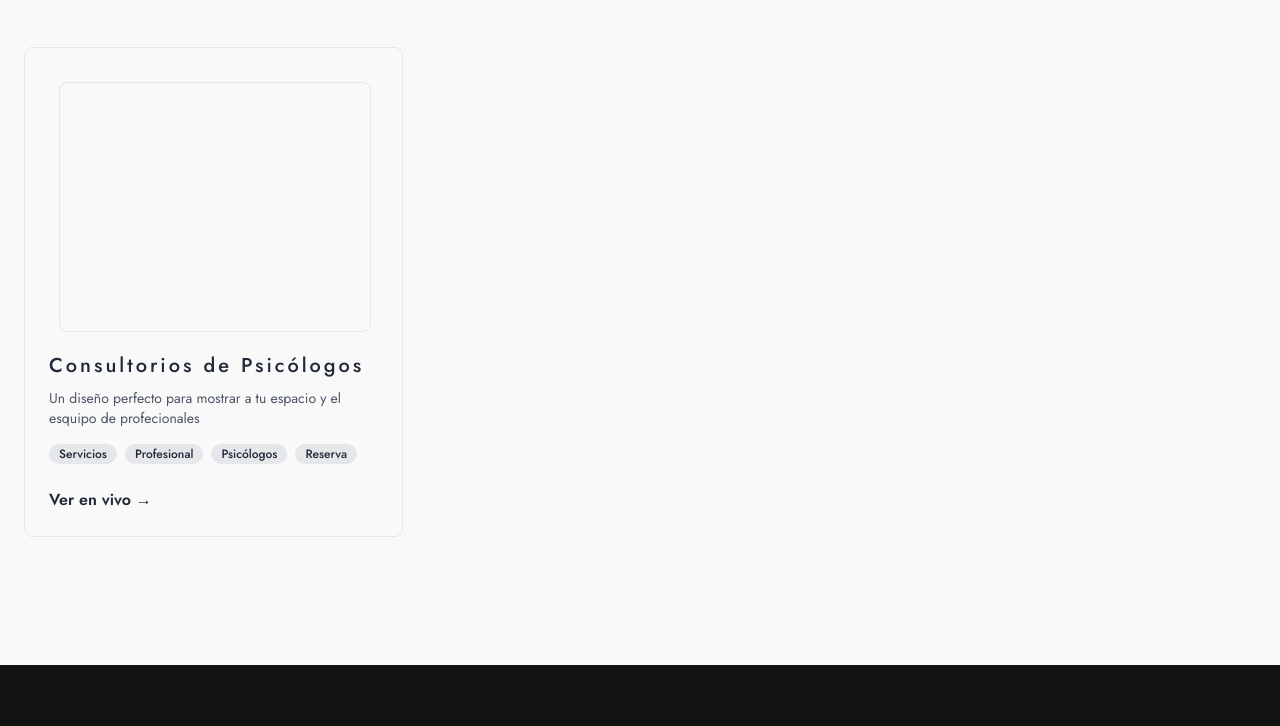
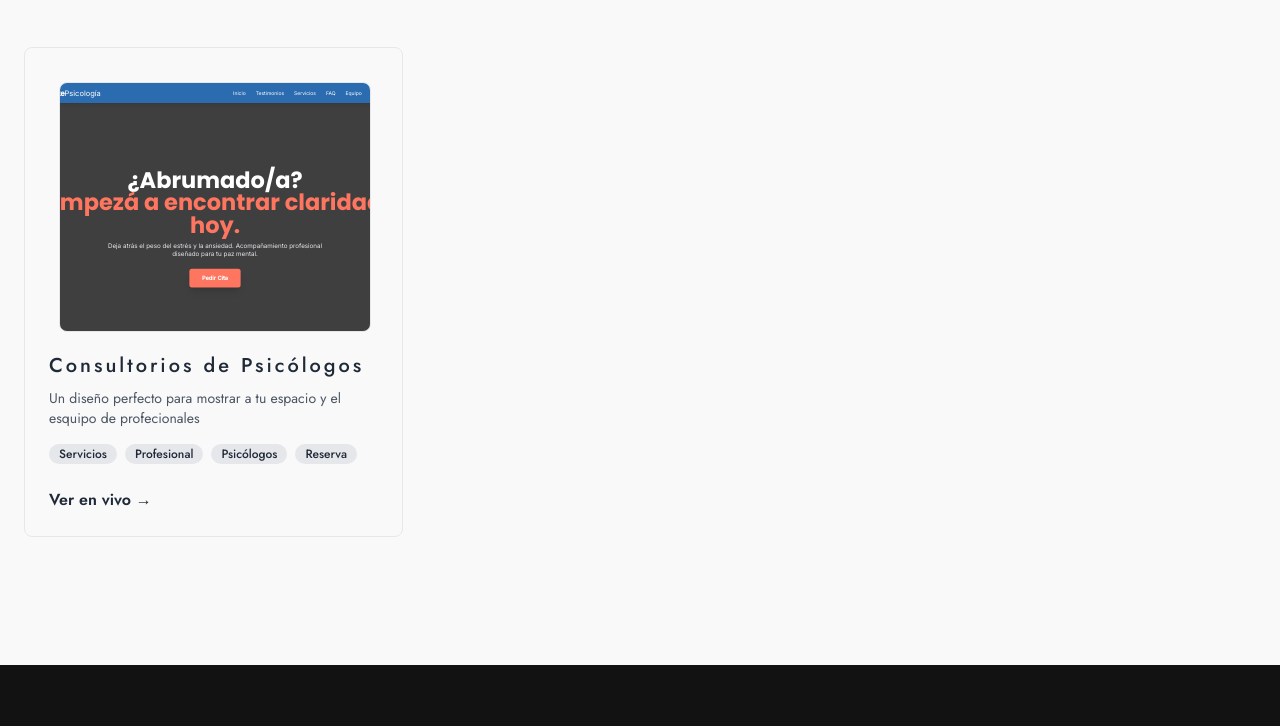
Before and after one commit to elbader17/runik-page, a plain HTML site: page templates/index.html in a window 1280 px wide. Shown: the part 1017-1743 px from the top of the page. Drawn offline with nearby package versions, Linux system fonts and the light colour scheme.

Commit message:
fix error of a sells smoke

```diff
--- a/templates/index.html
+++ b/templates/index.html
@@ -272,7 +272,7 @@
                     tags: ['Estudio', 'Portfolio', 'Profecional', 'Minimalista','Abogados']
                 },
                 {
-                    file: 'psychologists_offices',
+                    file: 'psychologists_offices.html',
                     title: 'Consultorios de Psicólogos',
                     description: 'Un diseño perfecto para mostrar a tu espacio y el esquipo de profecionales',
                     tags: ['Servicios', 'Profesional', 'Psicólogos', 'Reserva']
```
